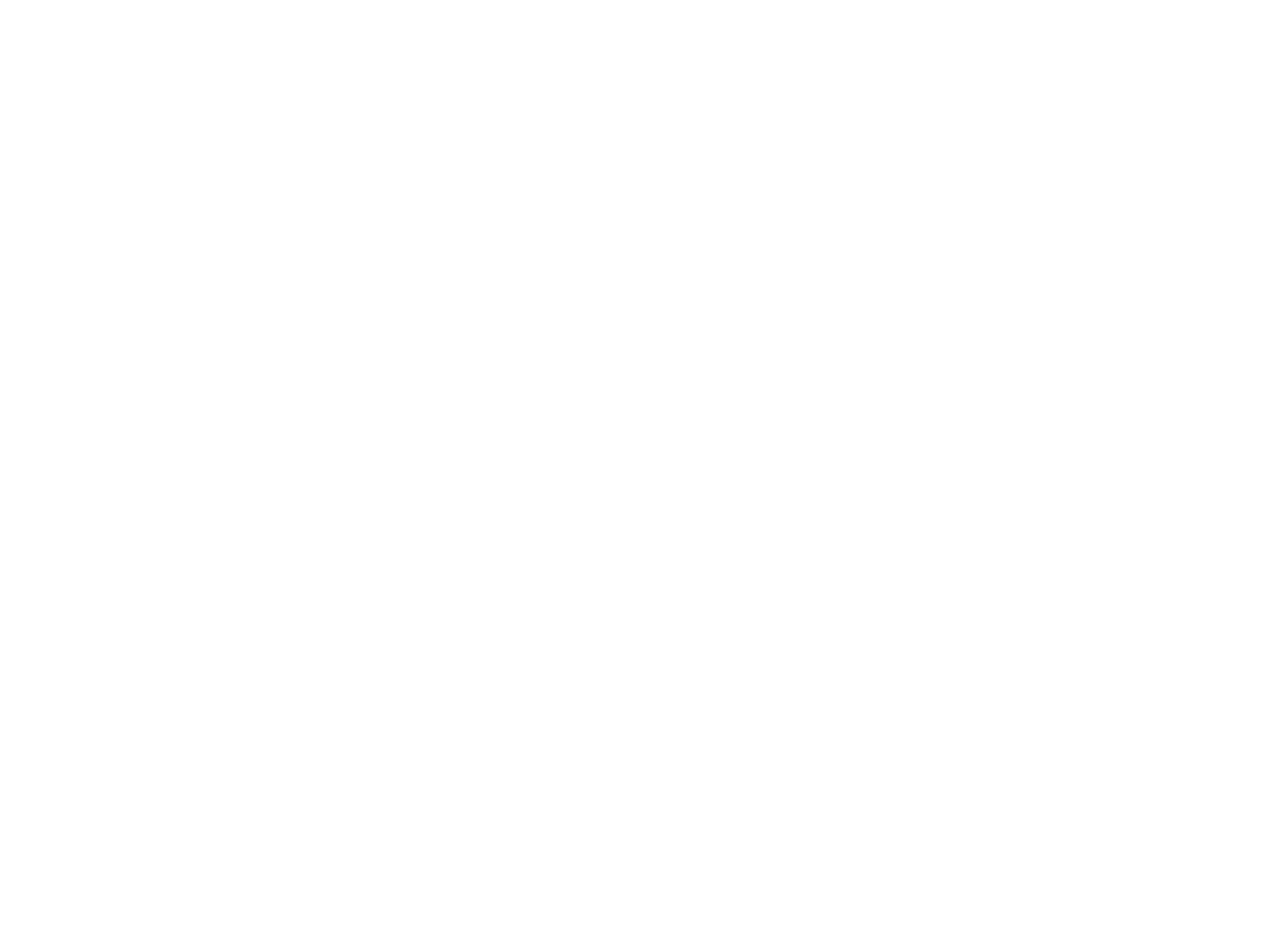
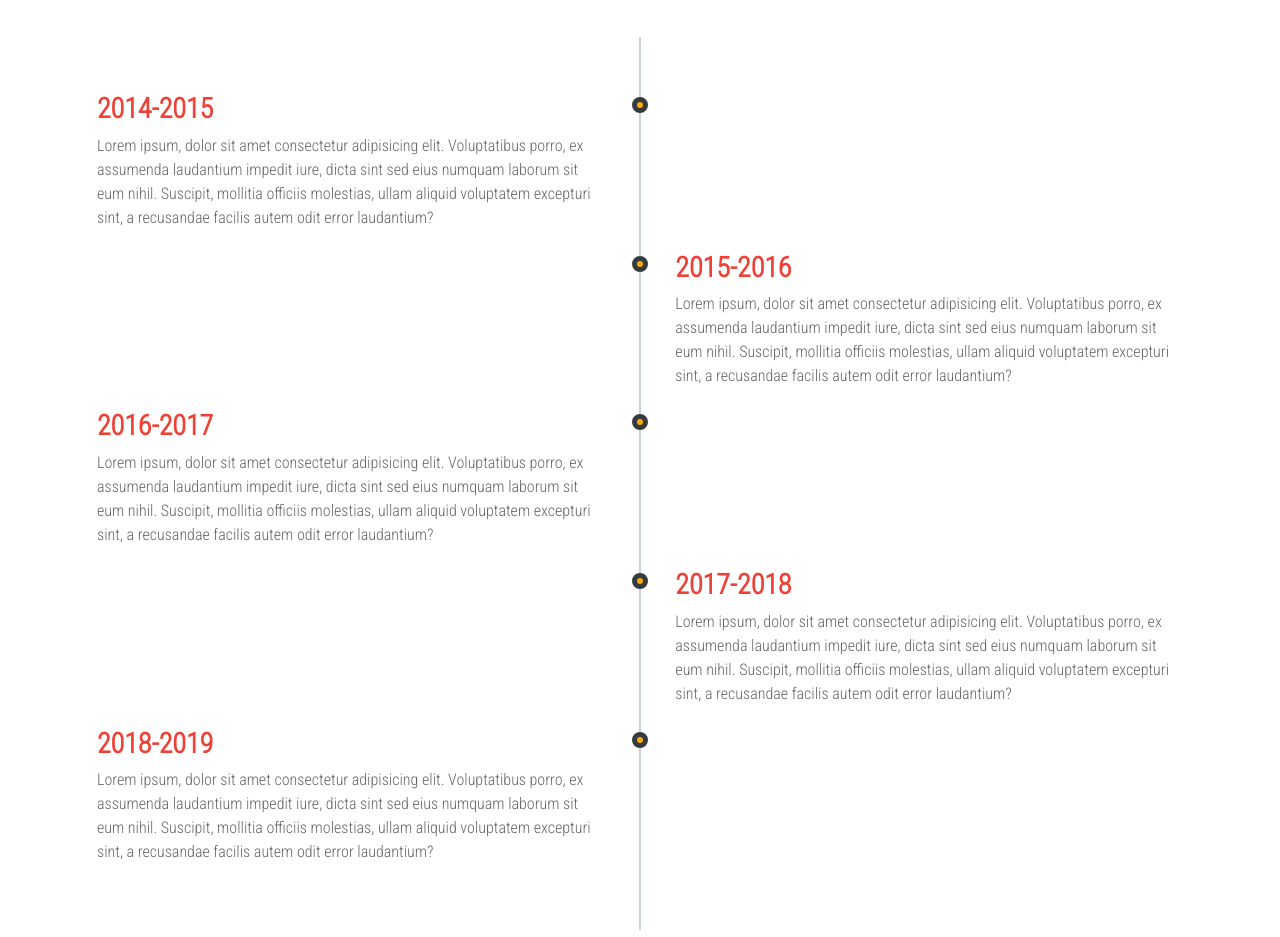
Before and after one commit to alekszemz/react-portfolio-app, a React (Create React App) app: page / in a window 1280 px wide. Shown: the part 1860-2797 px from the top of the page. Before the commit the page ends 1734 px from the top, so only its background shows below. Built offline with nearby package versions, Linux system fonts and the light colour scheme.

Commit message:
Experience Section Completed

```diff
--- a/src/App.css
+++ b/src/App.css
@@ -2,7 +2,9 @@
 
 :root {
   --primary-white: #fff;
+  --primary-grey: #ccd1d9;
   --primary-light-grey: #f4f4f4;
+  --primary-dark-grey: #666666;
   --primary-orange: #f9ab00;
   --primary-dark: rgb(52, 58, 64);
   --primary-red: #ef4035;
@@ -215,3 +217,93 @@
 .services .box:hover .circle {
   background: var(--primary-white);
 }
+
+/************************ EXPERIENCE ************************/
+.experience {
+  padding: 0.7rem;
+}
+
+.experience-wrapper {
+  position: relative;
+  padding: 3.125rem 0;
+  overflow: hidden;
+}
+
+.experience h1 {
+  text-transform: uppercase;
+  color: var(--primary-orange);
+}
+
+.experience-wrapper::before {
+  content: "";
+  position: absolute;
+  top: 0;
+  left: 50%;
+  margin-left: -0.0625rem;
+  width: 0.125rem;
+  height: 100%;
+  background: var(--primary-grey);
+  z-index: 1;
+}
+
+.timeline-block {
+  width: calc(50% + 0.5rem);
+  display: flex;
+  justify-content: space-between;
+  clear: both;
+}
+
+.timeline-block-right {
+  float: right;
+}
+
+.timeline-block-left {
+  float: left;
+  direction: rtl;
+}
+
+.marker {
+  width: 1rem;
+  height: 1rem;
+  border-radius: 50%;
+  border: 0.3125rem solid var(--primary-dark);
+  background: var(--primary-orange);
+  margin-top: 0.625rem;
+  z-index: 3;
+}
+
+.timeline-content {
+  width: 95%;
+  padding: 0 0.9375rem;
+  color: var(--primary-dark-grey);
+  direction: ltr;
+}
+
+.timeline-content h3 {
+  margin-top: 0.3125rem;
+  color: var(--primary-red);
+  font-weight: 900;
+}
+
+/*------ MEDIA ------ */
+@media (max-width: 768px) {
+  .experience .container {
+    padding-left: 0;
+  }
+
+  .experience-wrapper::before {
+    left: 0.5rem;
+    margin-bottom: 1.875rem;
+  }
+
+  .timeline-block-right {
+    float: none;
+    width: 100%;
+  }
+
+  .timeline-block-left {
+    float: none;
+    direction: ltr;
+    width: 100%;
+  }
+}
--- a/src/App.js
+++ b/src/App.js
@@ -6,6 +6,7 @@
 import Header from "./components/Header";
 import AboutMe from "./components/AboutMe";
 import Services from "./components/Services";
+import Experience from "./components/Experience";
 
 function App() {
   return (
@@ -112,6 +113,7 @@
       <Header />
       <AboutMe />
       <Services />
+      <Experience />
     </>
   );
 }
--- /dev/null
+++ b/src/components/Experience.js
@@ -0,0 +1,85 @@
+import React from "react";
+
+function Experience() {
+  return (
+    <div className="experience">
+      <div className="d-flex justify-content-center my-5">
+        <h1>Experience</h1>
+      </div>
+      <div className="container experience-wrapper">
+        {/* Block 1 */}
+        <div className="timeline-block timeline-block-left">
+          <div className="marker"></div>
+          <div className="timeline-content">
+            <h3>2014-2015</h3>
+            <p>
+              Lorem ipsum, dolor sit amet consectetur adipisicing elit.
+              Voluptatibus porro, ex assumenda laudantium impedit iure, dicta
+              sint sed eius numquam laborum sit eum nihil. Suscipit, mollitia
+              officiis molestias, ullam aliquid voluptatem excepturi sint, a
+              recusandae facilis autem odit error laudantium?
+            </p>
+          </div>
+        </div>
+        {/* Block 2 */}
+        <div className="timeline-block timeline-block-right">
+          <div className="marker"></div>
+          <div className="timeline-content">
+            <h3>2015-2016</h3>
+            <p>
+              Lorem ipsum, dolor sit amet consectetur adipisicing elit.
+              Voluptatibus porro, ex assumenda laudantium impedit iure, dicta
+              sint sed eius numquam laborum sit eum nihil. Suscipit, mollitia
+              officiis molestias, ullam aliquid voluptatem excepturi sint, a
+              recusandae facilis autem odit error laudantium?
+            </p>
+          </div>
+        </div>
+        {/* Block 3 */}
+        <div className="timeline-block timeline-block-left">
+          <div className="marker"></div>
+          <div className="timeline-content">
+            <h3>2016-2017</h3>
+            <p>
+              Lorem ipsum, dolor sit amet consectetur adipisicing elit.
+              Voluptatibus porro, ex assumenda laudantium impedit iure, dicta
+              sint sed eius numquam laborum sit eum nihil. Suscipit, mollitia
+              officiis molestias, ullam aliquid voluptatem excepturi sint, a
+              recusandae facilis autem odit error laudantium?
+            </p>
+          </div>
+        </div>
+        {/* Block 4 */}
+        <div className="timeline-block timeline-block-right">
+          <div className="marker"></div>
+          <div className="timeline-content">
+            <h3>2017-2018</h3>
+            <p>
+              Lorem ipsum, dolor sit amet consectetur adipisicing elit.
+              Voluptatibus porro, ex assumenda laudantium impedit iure, dicta
+              sint sed eius numquam laborum sit eum nihil. Suscipit, mollitia
+              officiis molestias, ullam aliquid voluptatem excepturi sint, a
+              recusandae facilis autem odit error laudantium?
+            </p>
+          </div>
+        </div>
+        {/* Block 5 */}
+        <div className="timeline-block timeline-block-left">
+          <div className="marker"></div>
+          <div className="timeline-content">
+            <h3>2018-2019</h3>
+            <p>
+              Lorem ipsum, dolor sit amet consectetur adipisicing elit.
+              Voluptatibus porro, ex assumenda laudantium impedit iure, dicta
+              sint sed eius numquam laborum sit eum nihil. Suscipit, mollitia
+              officiis molestias, ullam aliquid voluptatem excepturi sint, a
+              recusandae facilis autem odit error laudantium?
+            </p>
+          </div>
+        </div>
+      </div>
+    </div>
+  );
+}
+
+export default Experience;
--- a/src/components/Navbar.js
+++ b/src/components/Navbar.js
@@ -41,7 +41,7 @@
             </li>
             <li className="nav-item">
               <a className="nav-link" href="#">
-                how work
+                experience
               </a>
             </li>
             <li className="nav-item">
--- a/src/components/Services.js
+++ b/src/components/Services.js
@@ -10,7 +10,7 @@
       <div className="container">
         <div className="row">
           {/* Col 1 */}
-          <div className="col-md-3 col-sm-6">
+          <div className="col-lg-3 col-md-6 col-sm-6">
             <div className="box">
               <div className="circle">
                 <FontAwesomeIcon className="icon" icon={faDesktop} size="2x" />
@@ -23,7 +23,7 @@
             </div>
           </div>
           {/* Col 2 */}
-          <div className="col-md-3 col-sm-6">
+          <div className="col-lg-3 col-md-6 col-sm-6">
             <div className="box">
               <div className="circle">
                 <FontAwesomeIcon className="icon" icon={faFileCode} size="2x" />
@@ -36,7 +36,7 @@
             </div>
           </div>
           {/* Col 3 */}
-          <div className="col-md-3 col-sm-6">
+          <div className="col-lg-3 col-md-6 col-sm-6">
             <div className="box">
               <div className="circle">
                 <FontAwesomeIcon
@@ -45,7 +45,7 @@
                   size="2x"
                 />
               </div>
-              <h3>Facebook and SSM</h3>
+              <h3>Facebook / SSM</h3>
               <p>
                 Lorem ipsum dolor sit amet, consectetur adipiscing elit, sed do
                 eiusmod tempor incididunt ut labore et dolore magna aliqua.
@@ -53,7 +53,7 @@
             </div>
           </div>
           {/* Col 4 */}
-          <div className="col-md-3 col-sm-6">
+          <div className="col-lg-3 col-md-6 col-sm-6">
             <div className="box">
               <div className="circle">
                 <FontAwesomeIcon className="icon" icon={faGoogle} size="2x" />
```
